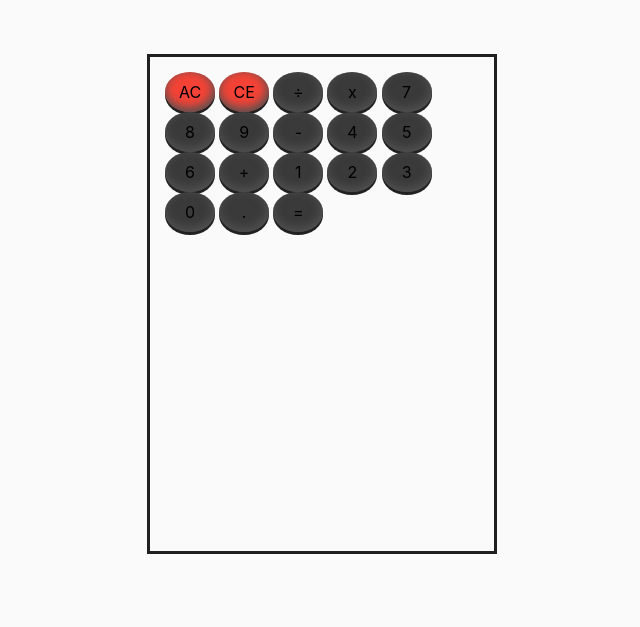
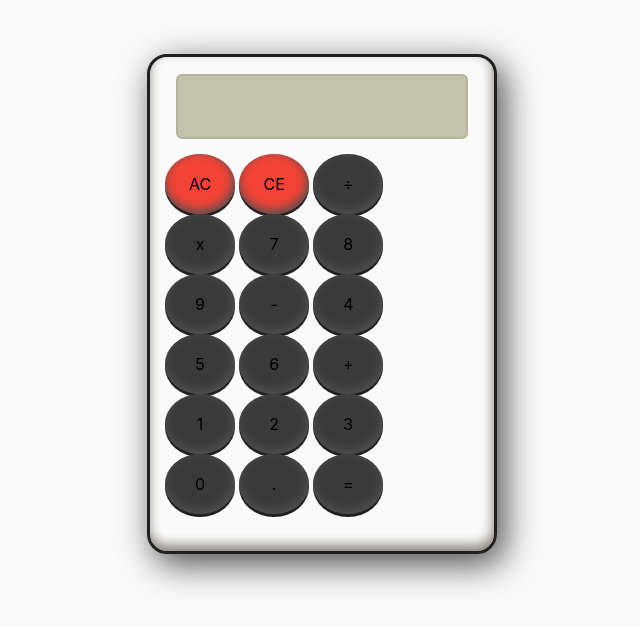
Before and after one commit to saisk8/JS_Calculator, a plain HTML site: page index.html in a window 1280 px wide. Shown: the part 121-748 px from the top of the page, without its empty margins (318-958 px from the left). Drawn offline with nearby package versions, Linux system fonts and the light colour scheme.

Commit message:
Add display screen

```diff
--- a/css/master.css
+++ b/css/master.css
@@ -14,6 +14,19 @@ h1 {}
     margin-right: auto;
     margin-bottom: auto;
     border: 3px solid;
+    border-radius: 20px;
+    box-shadow: 7px 10px 34px 1px rgba(0, 0, 0, 0.68), inset -1px -6px 12px 0.1px #89847e;
+}
+
+.display-primary {
+    width: 85%;
+    height: 65px;
+    margin-left: auto;
+    margin-right: auto;
+    border: 2px solid #b4b39d;
+    border-radius: 6px;
+    background-color: #c3c2ab;
+    margin: inherit;
 }
 
 #buttons {
@@ -33,7 +46,7 @@ button {
     border: none;
     background-color: #3a3a3a;
     margin: 0 4px 10px 8px;
-    height: 40px;
-    width: 50px;
+    height: 60px;
+    width: 70px;
     box-shadow: 0px 3px 0px 0px #222121, inset -1px -3px 10px 1px #515151;
 }
```
